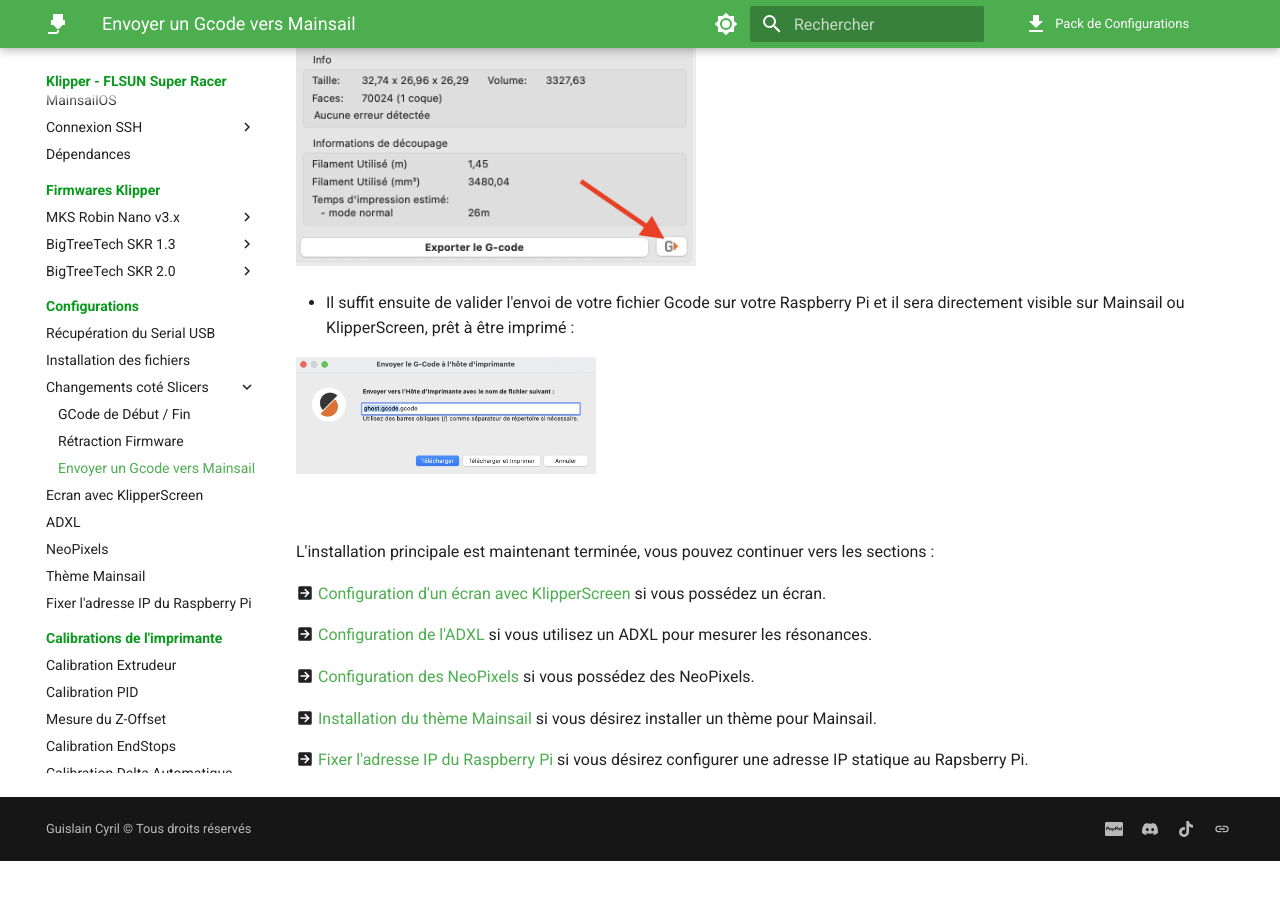
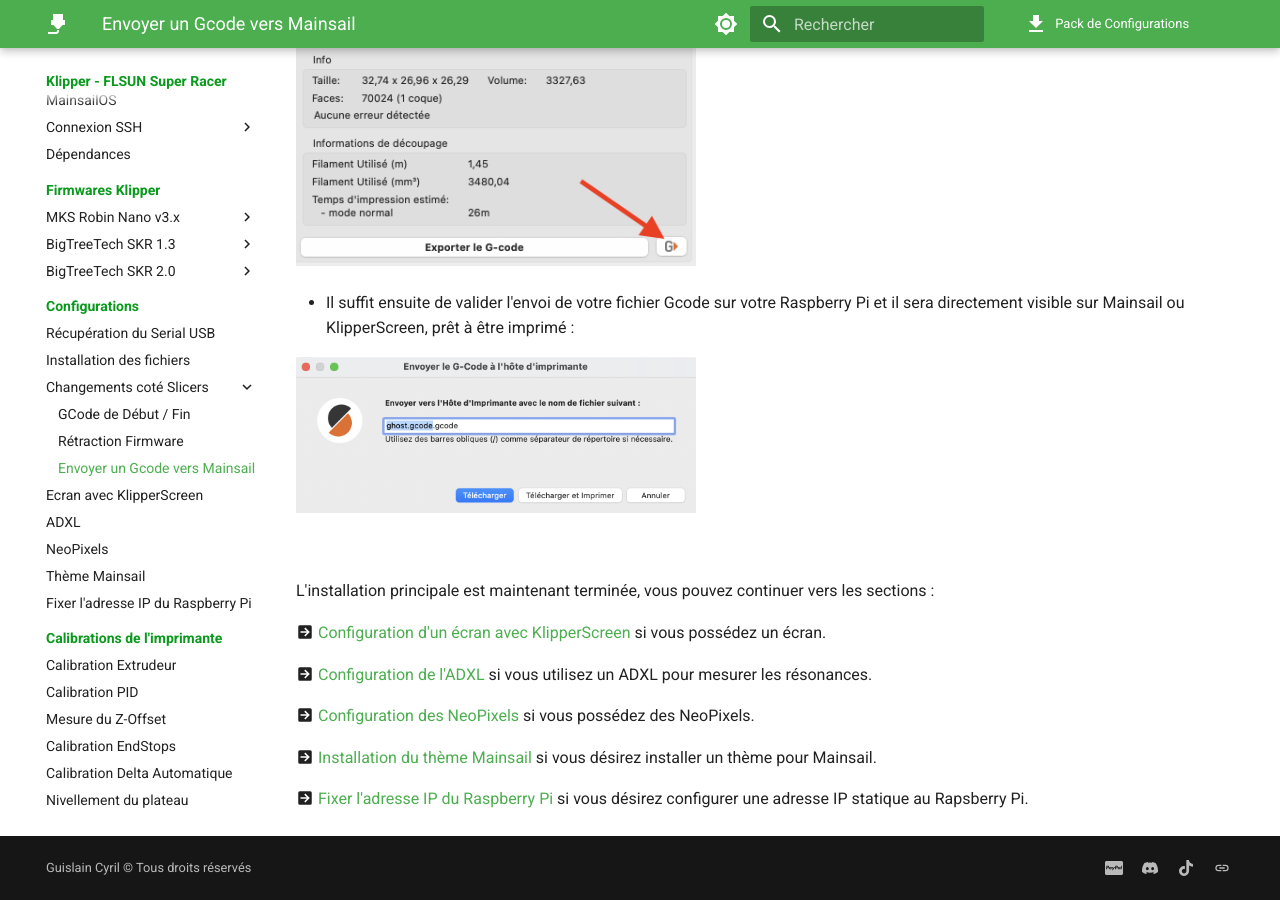
Before and after one commit to Guilouz/test, an MkDocs documentation site: the page built from docs/configurations/envoi-gcode-mainsail.md, in a window 1280 px wide and 900 px high, scrolled down 4234 px. Built offline with MkDocs 1.6.1 and Material for MkDocs 9.7.7, drawn with Linux system fonts in a browser that asks for light colours; emoji names are drawn with the system emoji font; comment, search, counter and statistics services are not loaded; before the commit the page ends 5095 px from its top, so only the background shows below that.

Commit message:
Update envoi-gcode-mainsail.md

```diff
--- a/docs/configurations/envoi-gcode-mainsail.md
+++ b/docs/configurations/envoi-gcode-mainsail.md
@@ -61,7 +61,7 @@
 
 - Il suffit ensuite de valider l'envoi de votre fichier Gcode sur votre Raspberry Pi et il sera directement visible sur Mainsail ou KlipperScreen, prêt à être imprimé :
 
-![Connexion PrusaSlicer](../assets/img/configurations/prusaslicer-connection-5.png){ width="300" }
+![Connexion PrusaSlicer](../assets/img/configurations/prusaslicer-connection-5.png){ width="400" }
 
 <br />
 
```
